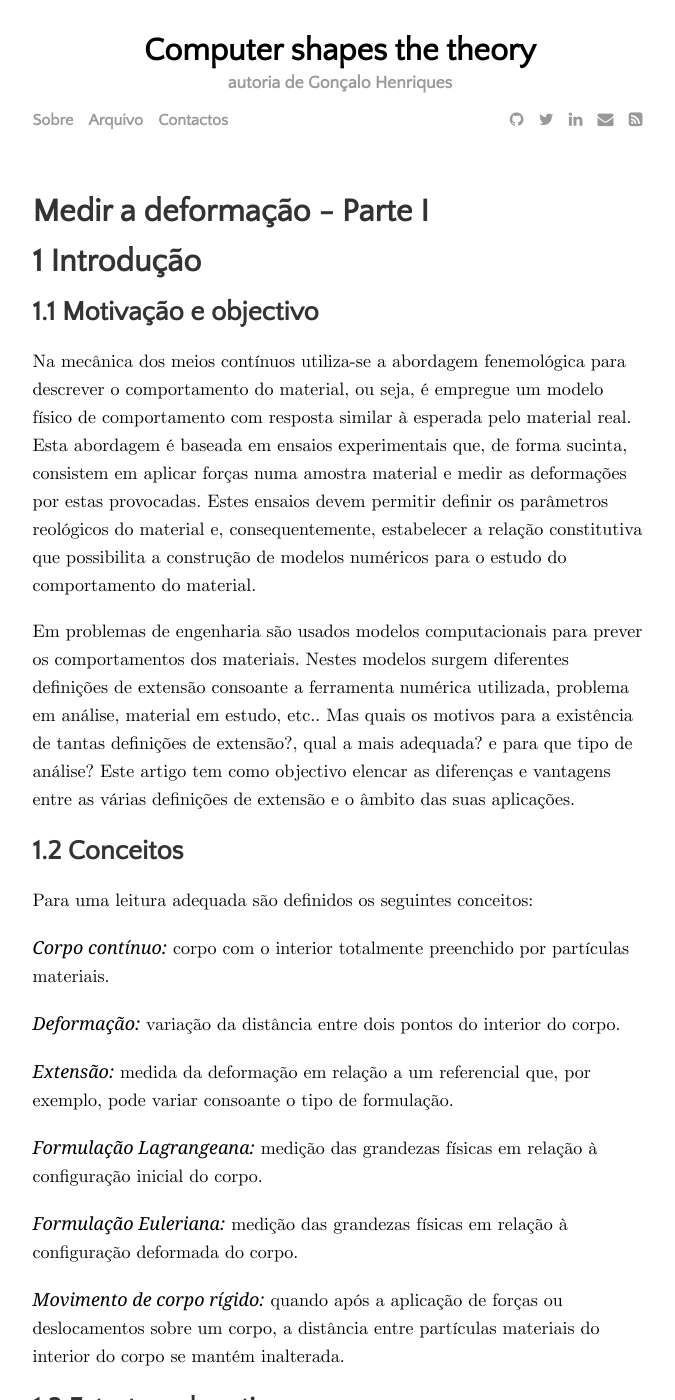
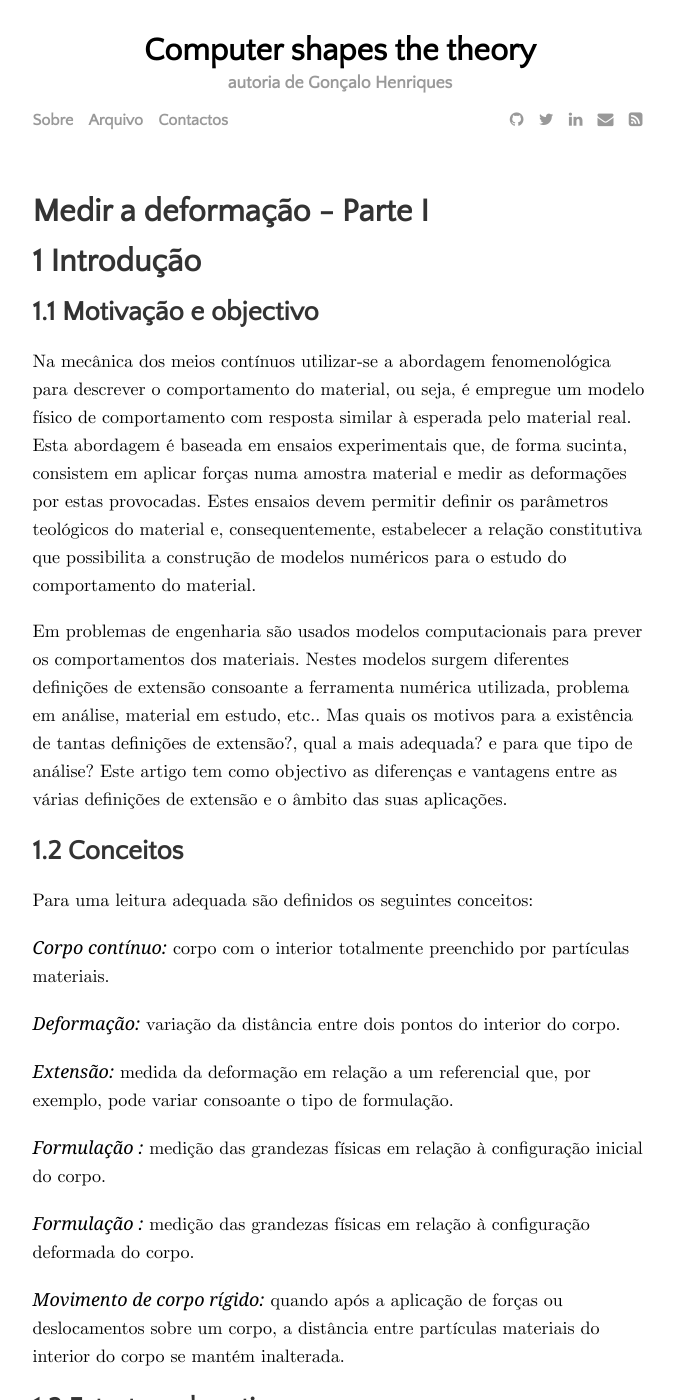
Before and after one commit to gonhen/gonhen.github.io, a Jekyll site: the page built from _posts/2019-10-11-deformation.md, in a window 1280 px wide and 1400 px high. Shown: the whole window, without its empty margins (300-975 px from the left). Built offline with Jekyll 4.4.1, drawn with Linux system fonts in a browser that asks for light colours; some web fonts are replaced; formulas are drawn with MathJax 3; some of the changed text lies outside the part shown.

Commit message:
Ateração cap. 2

```diff
--- a/_posts/2019-10-11-deformation.md
+++ b/_posts/2019-10-11-deformation.md
@@ -10,12 +10,12 @@ image:
 
 ## 1.1 Motivação e objectivo
 
-Na mecânica dos meios contínuos utiliza-se a abordagem fenemológica para
+Na mecânica dos meios contínuos utilizar-se a abordagem fenomenológica para
 descrever o comportamento do material, ou seja, é empregue um modelo físico
 de comportamento com resposta similar à esperada pelo material real. Esta
 abordagem é baseada em ensaios experimentais que, de forma sucinta, consistem em
 aplicar forças numa amostra material e medir as deformações por estas
-provocadas. Estes ensaios devem permitir definir os parâmetros reológicos do
+provocadas. Estes ensaios devem permitir definir os parâmetros teológicos do
 material e, consequentemente, estabelecer a relação constitutiva que
 possibilita a construção de modelos numéricos para o estudo do comportamento do
 material.
@@ -26,7 +26,7 @@ definições de extensão consoante a ferramenta numérica utilizada, problema e
 análise, material em estudo, etc.. Mas quais os motivos para a existência de
 tantas definições de extensão?,
 qual a mais adequada? e para que tipo de análise?
-Este artigo tem como objectivo elencar as diferenças e vantagens entre as várias
+Este artigo tem como objectivo  as diferenças e vantagens entre as várias
 definições de extensão e o âmbito das suas aplicações.
 
 ## 1.2 Conceitos
@@ -41,10 +41,10 @@ Para uma leitura adequada são definidos os seguintes conceitos:
 *Extensão:* medida da deformação em relação a um referencial que, por exemplo,
  pode variar consoante o tipo de formulação.
 
-*Formulação Lagrangeana:* medição das grandezas físicas em relação à
+*Formulação :* medição das grandezas físicas em relação à
  configuração inicial do corpo.
 
-*Formulação Euleriana:* medição das grandezas físicas em relação à
+*Formulação :* medição das grandezas físicas em relação à
  configuração deformada do corpo.
 
 *Movimento de corpo rígido:* quando após a aplicação de forças ou deslocamentos
```
Also changed, not shown: other parts of _posts/2019-10-11-deformation.md (+7 -7 lines).
